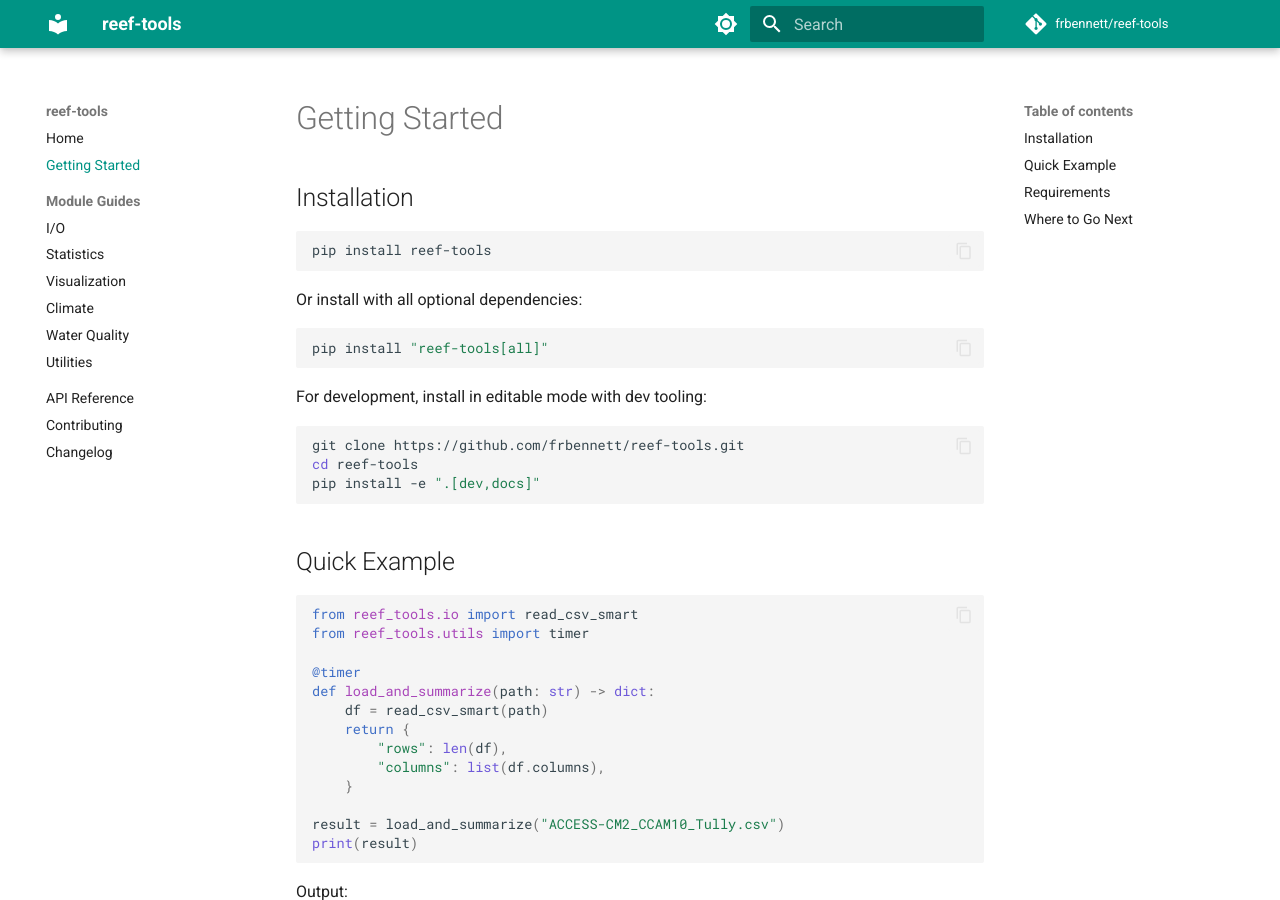
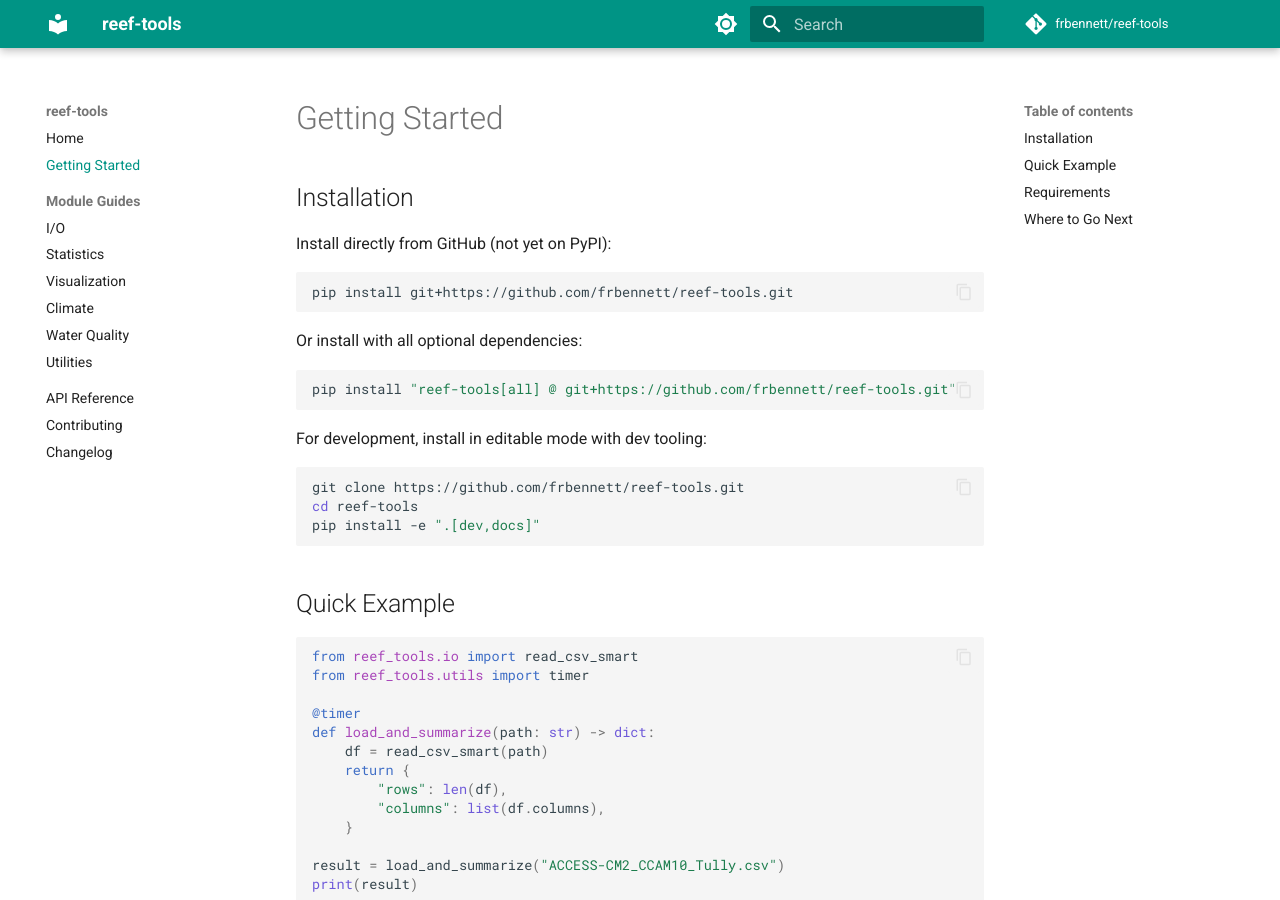
Before and after one commit to frbennett/reef-tools, an MkDocs documentation site: the page built from docs/getting-started.md, in a window 1280 px wide and 900 px high. Built offline with MkDocs 1.6.1 and Material for MkDocs 9.7.7, drawn with Linux system fonts in a browser that asks for light colours; comment, search, counter and statistics services are not loaded.

Commit message:
docs: fix Quick Start to use git install (not yet on PyPI)
- README.md and docs/getting-started.md now show:
  pip install git+https://github.com/frbennett/reef-tools.git
- Removed premature PyPI-based install instructions

````diff
--- a/docs/getting-started.md
+++ b/docs/getting-started.md
@@ -2,14 +2,16 @@
 
 ## Installation
 
+Install directly from GitHub (not yet on PyPI):
+
 ```bash
-pip install reef-tools
+pip install git+https://github.com/frbennett/reef-tools.git
 ```
 
 Or install with all optional dependencies:
 
 ```bash
-pip install "reef-tools[all]"
+pip install "reef-tools[all] @ git+https://github.com/frbennett/reef-tools.git"
 ```
 
 For development, install in editable mode with dev tooling:
````
Also changed, not shown: README.md (+5 -9 lines).
